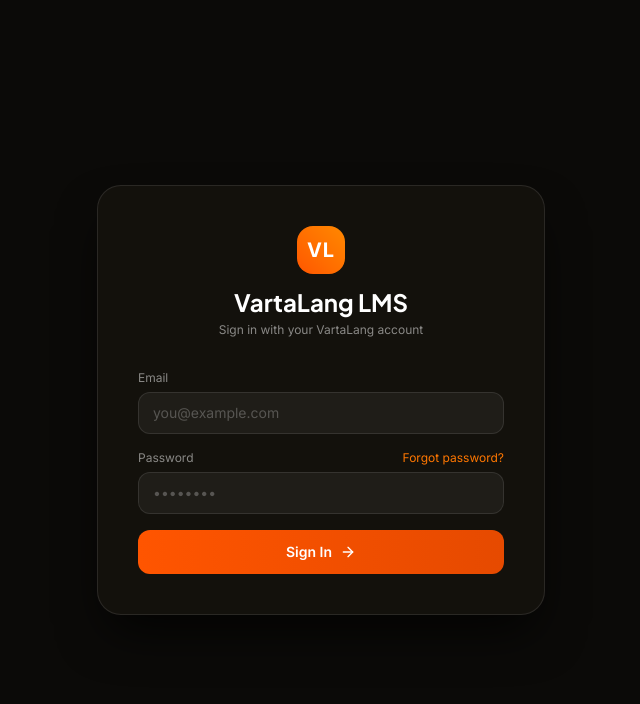
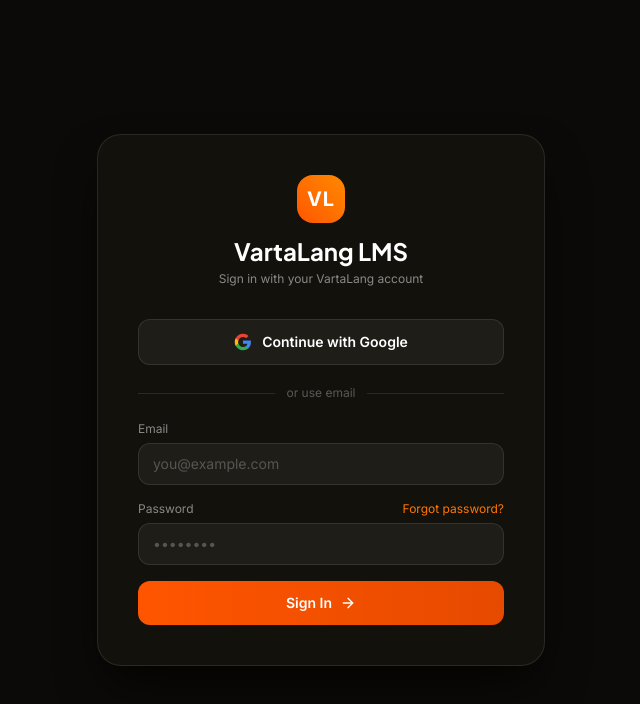
Before and after one commit to DhawalShankar/vl-education, a Next.js app: page /auth/login in a window 1280 px wide. Shown: the top 704 px of the page, without its empty margins (319-959 px from the left). Built offline with nearby package versions, Linux system fonts and the light colour scheme; no server answers.

Commit message:
fix: login

```diff
--- a/app/auth/login/page.tsx
+++ b/app/auth/login/page.tsx
@@ -1,10 +1,12 @@
-// app/auth/login/page.tsx
 "use client";
 
 import { useEffect, useState, FormEvent } from "react";
 import { useRouter } from "next/navigation";
 import { ArrowRight, AlertCircle } from "lucide-react";
+import { useGoogleLogin } from "@react-oauth/google";
 import { useAuth } from "@/app/context/AuthContext";
+
+const VARTALANG_URL = process.env.NEXT_PUBLIC_VARTALANG_URL || "https://vartalang.in";
 
 export default function LoginPage() {
   const auth = useAuth();
@@ -33,6 +35,29 @@
     }
   };
 
+  const googleLogin = useGoogleLogin({
+    onSuccess: async (t) => {
+      setLoading(true);
+      setError(null);
+      try {
+        const info = await fetch("https://www.googleapis.com/oauth2/v3/userinfo", {
+          headers: { Authorization: `Bearer ${t.access_token}` },
+        }).then((r) => r.json());
+        await auth.loginWithGoogle(t.access_token, info.email, info.name);
+        router.replace("/dashboard");
+      } catch (err: any) {
+        if (err?.notFound) {
+          // No VartaLang account yet -> send to signup
+          window.location.href = `${VARTALANG_URL}/auth/signup`;
+          return;
+        }
+        setError(err instanceof Error ? err.message : "Google sign-in failed.");
+        setLoading(false);
+      }
+    },
+    onError: () => setError("Google sign-in was cancelled or failed."),
+  });
+
   const inputCls =
     "w-full bg-white/5 border border-white/10 rounded-xl px-3.5 py-2.5 text-white placeholder-white/25 text-sm outline-none focus:border-[#FF5500]";
 
@@ -54,6 +79,27 @@
           </div>
         )}
 
+        <button
+          type="button"
+          onClick={() => googleLogin()}
+          disabled={loading}
+          className="w-full py-3 px-4 bg-white/5 hover:bg-white/10 border border-white/10 text-white font-semibold text-sm rounded-xl transition-all flex items-center justify-center gap-2.5 disabled:opacity-50"
+        >
+          <svg width="18" height="18" viewBox="0 0 24 24">
+            <path d="M22.56 12.25c0-.78-.07-1.53-.2-2.25H12v4.26h5.92c-.26 1.37-1.04 2.53-2.21 3.31v2.77h3.57c2.08-1.92 3.28-4.74 3.28-8.09z" fill="#4285F4" />
+            <path d="M12 23c2.97 0 5.46-.98 7.28-2.66l-3.57-2.77c-.98.66-2.23 1.06-3.71 1.06-2.86 0-5.29-1.93-6.16-4.53H2.18v2.84C3.99 20.53 7.7 23 12 23z" fill="#34A853" />
+            <path d="M5.84 14.09c-.22-.66-.35-1.36-.35-2.09s.13-1.43.35-2.09V7.07H2.18C1.43 8.55 1 10.22 1 12s.43 3.45 1.18 4.93l2.85-2.22.81-.62z" fill="#FBBC05" />
+            <path d="M12 5.38c1.62 0 3.06.56 4.21 1.64l3.15-3.15C17.45 2.09 14.97 1 12 1 7.7 1 3.99 3.47 2.18 7.07l3.66 2.84c.87-2.6 3.3-4.53 6.16-4.53z" fill="#EA4335" />
+          </svg>
+          Continue with Google
+        </button>
+
+        <div className="flex items-center gap-3 my-5 text-xs text-white/30">
+          <div className="flex-1 h-px bg-white/10" />
+          or use email
+          <div className="flex-1 h-px bg-white/10" />
+        </div>
+
         <form onSubmit={handleSubmit} className="space-y-4">
           <div>
             <label className="block text-xs text-white/50 mb-1.5">Email</label>
@@ -69,7 +115,7 @@
           <div>
             <div className="flex justify-between mb-1.5">
               <label className="text-xs text-white/50">Password</label>
-              <a href="/forgot-password" className="text-xs text-[#FF7700] hover:underline">
+              <a href={`${VARTALANG_URL}/auth/forgot-password`} className="text-xs text-[#FF7700] hover:underline">
                 Forgot password?
               </a>
             </div>
--- a/app/context/AuthContext.tsx
+++ b/app/context/AuthContext.tsx
@@ -1,4 +1,3 @@
-// app/context/AuthContext.tsx
 "use client";
 
 import { createContext, useCallback, useContext, useEffect, useState, ReactNode } from "react";
@@ -24,6 +23,7 @@
   isInstructor: boolean;
   isStudent: boolean;
   login: (email: string, password: string) => Promise<LMSUser>;
+  loginWithGoogle: (accessToken: string, email: string, name: string) => Promise<LMSUser>;
   logout: () => Promise<void>;
 }
 
@@ -52,25 +52,15 @@
       .finally(() => setLoading(false));
   }, []);
 
-  const login = useCallback(async (email: string, password: string) => {
-    // 1. Login on main VartaLang backend
-    const r1 = await fetch(`${MAIN_API}/auth/login`, {
-      method: "POST",
-      headers: { "Content-Type": "application/json" },
-      body: JSON.stringify({ email, password }),
-    });
-    const d1 = await r1.json().catch(() => ({}));
-    if (!r1.ok || !d1.token) throw new Error(errText(d1, "Login failed"));
-
-    // 2. Ask main backend for a one-time SSO code
+  // Shared steps 2 and 3: main-backend token -> SSO code -> LMS session
+  const finishSso = useCallback(async (mainToken: string) => {
     const r2 = await fetch(`${MAIN_API}/sso/code`, {
       method: "POST",
-      headers: { Authorization: `Bearer ${d1.token}` },
+      headers: { Authorization: `Bearer ${mainToken}` },
     });
     const d2 = await r2.json().catch(() => ({}));
     if (!r2.ok || !d2.code) throw new Error(errText(d2, "Could not start SSO"));
 
-    // 3. Exchange the code for an LMS session
     const d3 = await authAPI.ssoExchange(d2.code);
 
     localStorage.setItem(TOKEN_KEY, d3.access_token);
@@ -78,6 +68,39 @@
     setUser(u);
     return u;
   }, []);
+
+  const login = useCallback(
+    async (email: string, password: string) => {
+      const r1 = await fetch(`${MAIN_API}/auth/login`, {
+        method: "POST",
+        headers: { "Content-Type": "application/json" },
+        body: JSON.stringify({ email, password }),
+      });
+      const d1 = await r1.json().catch(() => ({}));
+      if (!r1.ok || !d1.token) throw new Error(errText(d1, "Login failed"));
+      return finishSso(d1.token);
+    },
+    [finishSso]
+  );
+
+  const loginWithGoogle = useCallback(
+    async (accessToken: string, email: string, name: string) => {
+      const r1 = await fetch(`${MAIN_API}/auth/google-login`, {
+        method: "POST",
+        headers: { "Content-Type": "application/json" },
+        body: JSON.stringify({ googleAccessToken: accessToken, email, name }),
+      });
+      const d1 = await r1.json().catch(() => ({}));
+      if (!r1.ok || !d1.token) {
+        const err: any = new Error(errText(d1, "Google login failed"));
+        err.status = r1.status;
+        err.notFound = r1.status === 404 || /not found/i.test(errText(d1, ""));
+        throw err;
+      }
+      return finishSso(d1.token);
+    },
+    [finishSso]
+  );
 
   const logout = useCallback(async () => {
     localStorage.removeItem(TOKEN_KEY);
@@ -94,6 +117,7 @@
         isInstructor: user?.role === "instructor",
         isStudent: user?.role === "student",
         login,
+        loginWithGoogle,
         logout,
       }}
     >
--- a/app/layout.tsx
+++ b/app/layout.tsx
@@ -1,9 +1,12 @@
 import type { Metadata } from "next";
 import "./globals.css";
+import { GoogleOAuthProvider } from "@react-oauth/google";
 import { AuthProvider } from "./context/AuthContext";
+
 export const metadata: Metadata = {
   title: "VartaLang | Premium Language Education Platform",
-  description: "Master Indian languages through expert-led instruction, structured curriculum, and immersive practice. Professional certification available.",
+  description:
+    "Master Indian languages through expert-led instruction, structured curriculum, and immersive practice. Professional certification available.",
 };
 
 export default function RootLayout({
@@ -14,9 +17,9 @@
   return (
     <html lang="en">
       <body className="antialiased">
-        <AuthProvider>
-        {children}
-        </AuthProvider>
+        <GoogleOAuthProvider clientId={process.env.NEXT_PUBLIC_GOOGLE_CLIENT_ID!}>
+          <AuthProvider>{children}</AuthProvider>
+        </GoogleOAuthProvider>
       </body>
     </html>
   );
--- a/package.json
+++ b/package.json
@@ -9,6 +9,7 @@
     "lint": "eslint"
   },
   "dependencies": {
+    "@react-oauth/google": "^0.13.5",
     "lucide-react": "^0.564.0",
     "next": "16.1.6",
     "react": "19.2.3",
```
Also changed, not shown: 1 other file (tests, documents, lock files or other folders).
